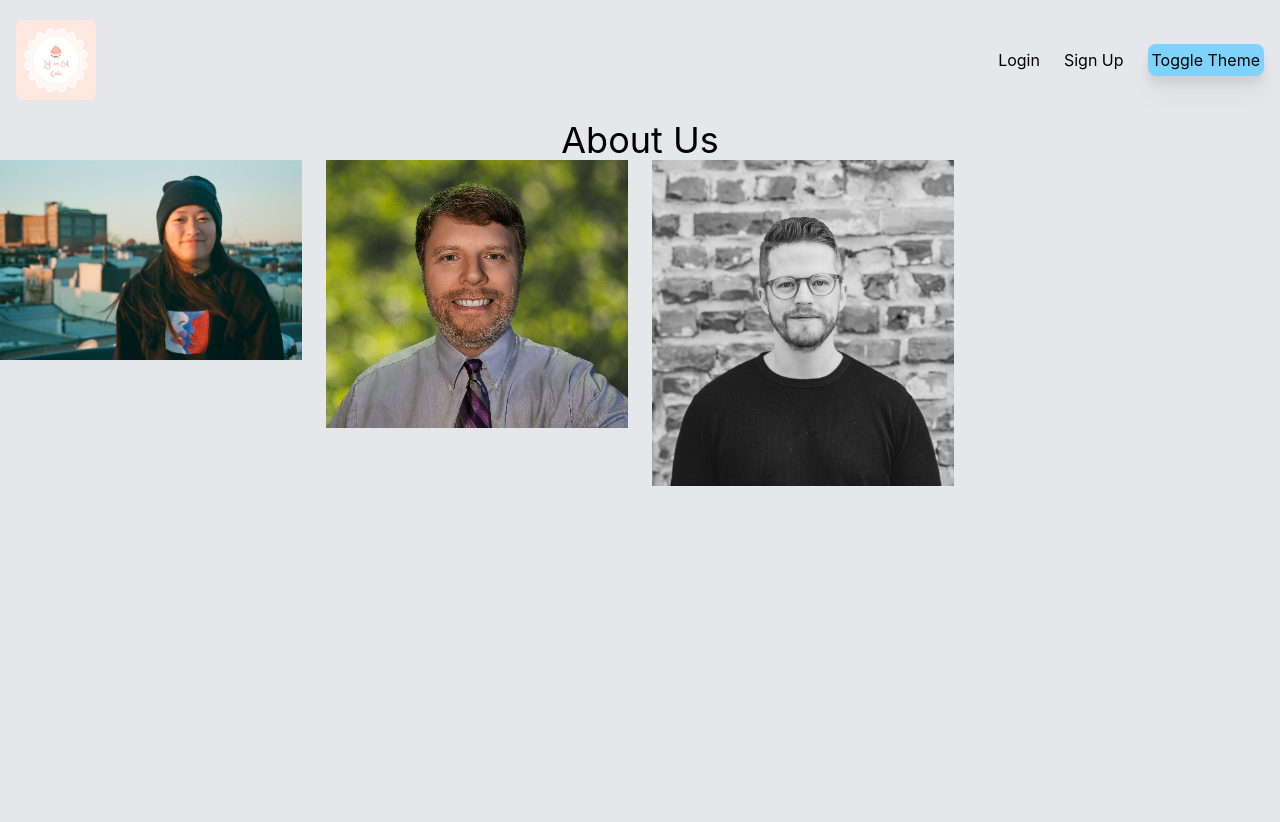
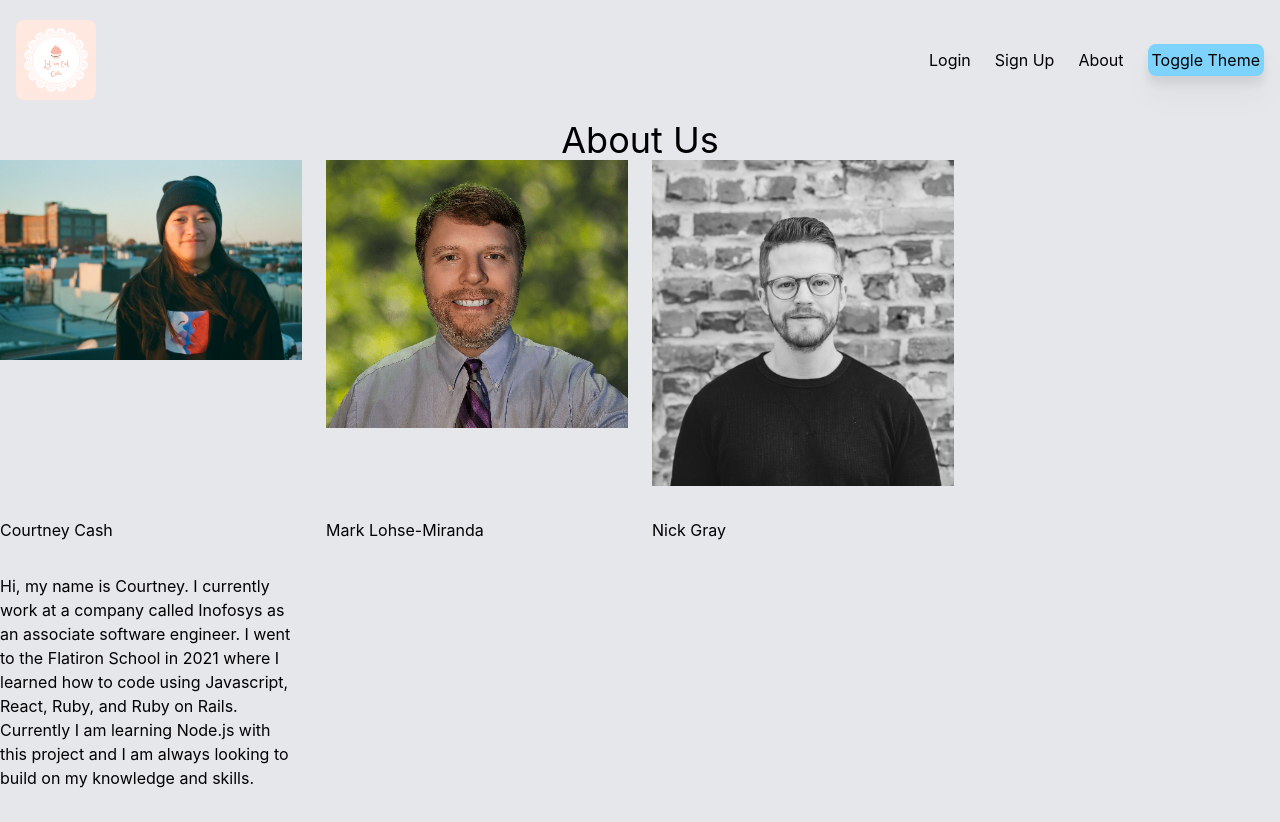
Before and after one commit to ccash12/incredible-wedding-organizer, a React (Create React App) app in the folder frontend/: page /About in a window 1280 px wide. Before the commit the page ends 800 px from the top, so only its background shows below. Built offline with nearby package versions, Linux system fonts and the light colour scheme; what tw-elements would draw is missing.

Commit message:
added about to login page
added about to login page and filled in courtneys about me

```diff
--- a/frontend/src/components/About/About.js
+++ b/frontend/src/components/About/About.js
@@ -10,11 +10,21 @@ export const About = () => {
             About Us
         </div>
         <div >
-            <div className="grid gap-6 mb-8 md:grid-cols-2 lg:grid-cols-4 " >
+            <div className="grid gap-6 mb-8 md:grid-cols-2 lg:grid-cols-4" >
                 <img src={courtney} />
                 <img src={mark} />
                 <img src={nick} />
             </div>
+            <div className="grid gap-6 mb-8 md:grid-cols-2 lg:grid-cols-4 ">
+                <h3>Courtney Cash</h3>
+                <h4>Mark Lohse-Miranda</h4>
+                <h4>Nick Gray</h4>
+            </div>
+            <div className="grid gap-6 mb-8 md:grid-cols-2 lg:grid-cols-4">
+                <p>
+                    Hi, my name is Courtney. I currently work at a company called Inofosys as an associate software engineer. I went to the Flatiron School in 2021 where I learned how to code using Javascript, React, Ruby, and Ruby on Rails. Currently I am learning Node.js with this project and I am always looking to build on my knowledge and skills.
+                </p>
+            </div>
         </div>
     </>
 )};
--- a/frontend/src/components/Navbar/Navbar.js
+++ b/frontend/src/components/Navbar/Navbar.js
@@ -62,7 +62,6 @@ export default function Navbar({
           </div>
           <div className="hidden sm:flex flex-1 justify-end items-center gap-6">
             {userState.firstname && <Link to="/profile">Profile</Link>}
-            {userState.firstname && <Link to="/about">About</Link>}
             {userState.firstname && (
               <button
                 className="m-3 p-1 hover:scale-105 hover:text-white bg-sky-300 dark:bg-blue-700 dark:text-slate-100 rounded-lg drop-shadow-xl"
@@ -73,6 +72,7 @@ export default function Navbar({
             )}
             {!userState.firstname && <Link to="/login">Login</Link>}
             {!userState.firstname && <Link to="/signup">Sign Up</Link>}
+            {!userState.firstname && <Link to="/about">About</Link>}
             <button
               className="p-1 hover:scale-105 hover:text-white bg-sky-300 dark:bg-blue-700 dark:text-slate-100 rounded-lg drop-shadow-xl"
               onClick={toggleTheme}
```
Also changed, not shown: 1 other file (tests, documents, lock files or other folders).
